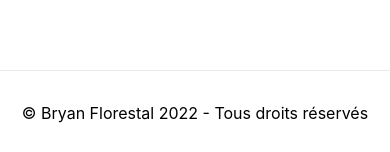
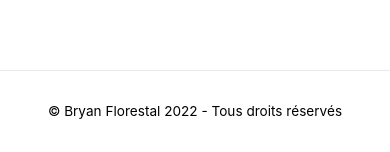
Before and after one commit to bflorestal/next-pokedex, a Next.js app: page / in a window 390 px wide. Shown: the part 774-926 px from the top of the page. Built offline with nearby package versions, Linux system fonts and the light colour scheme; no server answers.

Commit message:
Modif responsive footer

```diff
--- a/components/molecules/Footer/Footer.module.scss
+++ b/components/molecules/Footer/Footer.module.scss
@@ -5,6 +5,9 @@
   border-top: 1px solid #eaeaea;
   justify-content: center;
   align-items: center;
+  @media screen and (max-width: 768px) {
+    font-size: 0.85rem;
+  }
 
   p {
     display: flex;
```
